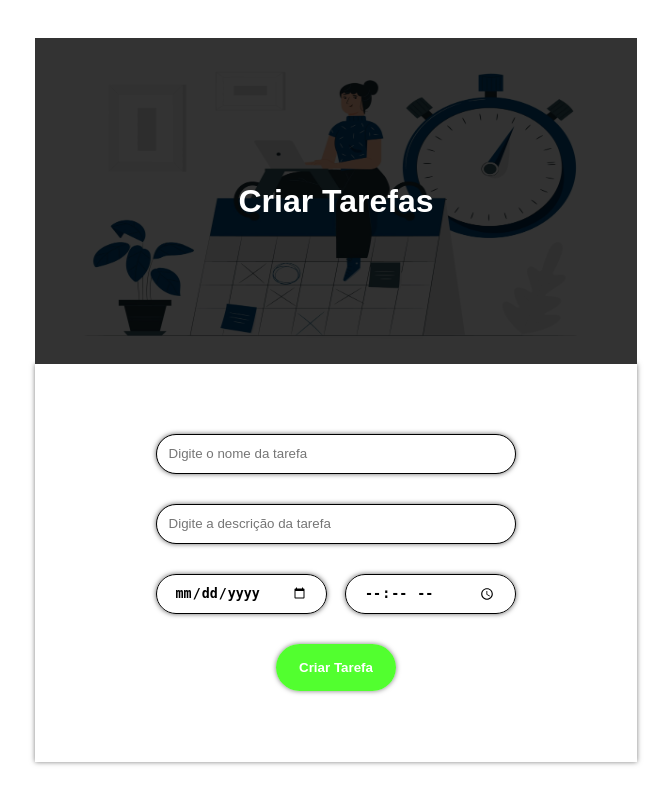
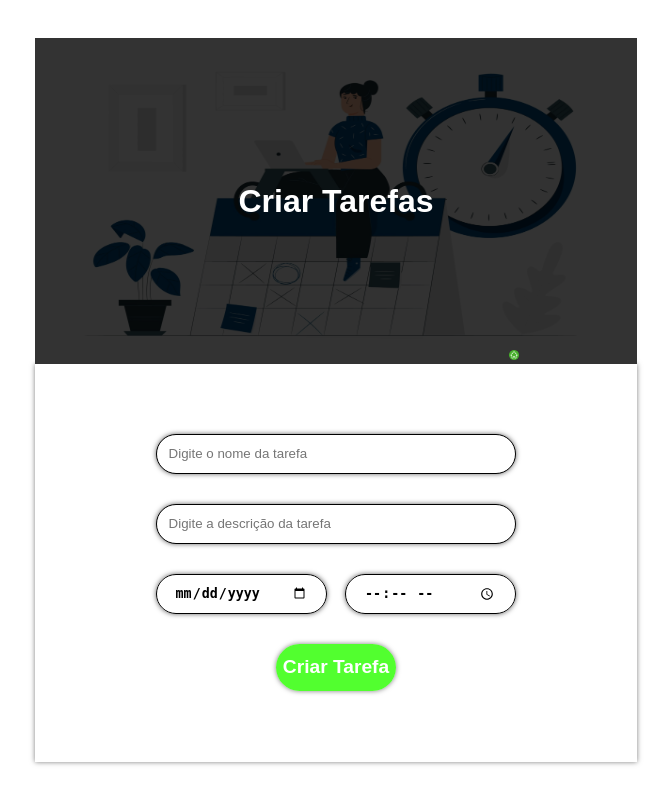
Before and after one commit to vitohzx/gerenciador_de_tarefa, a PHP site: page /create/criarTarefa.php in a window 1280 px wide. Shown: the whole page, without its empty margins (304-975 px from the left). Run offline with PHP 8.4, Linux system fonts and the light colour scheme.

Commit message:
Add files via upload
novo novo

```diff
--- a/gerenciador/create/criarTarefa.php
+++ b/gerenciador/create/criarTarefa.php
@@ -9,8 +9,10 @@
 <body>
     <div class="container">
         <div class="box1">
+
             <p class="txtcreate"> Criar Tarefas </p>
             <img src="../img/create.png" alt="" class="create">
+            <a href="../index.php"> <img src="../img/home.png" alt="" class="home"> </a>
         </div>
         <div class="box2">
             <form action="create.php" method="post">
--- a/gerenciador/create/style.css
+++ b/gerenciador/create/style.css
@@ -21,8 +21,9 @@
     height: 45%;
     width: 50%;
     background-color: black;
-    align-items: center;
-    justify-content: center;
+    justify-content: flex-end;
+    align-items: flex-end;
+
 }
 
 .box2 {
@@ -48,6 +49,9 @@
     font-weight: bold;
     font-size: 200%;
     z-index: 10;
+    top: 50%;
+    left: 50%;
+    transform: translate(-50%, -50%);
 }
 
 .box2 form {
@@ -79,6 +83,7 @@
     border: 0;
     box-shadow: 0 0 5px rgba(0, 0, 0, 0.5);
     cursor: pointer;
+    font-size: 120%;
 }
 
 input:focus {
@@ -122,3 +127,13 @@
     height: 10%;
     margin-top: 5%;
 }
+
+a {
+    z-index: 100;
+    position: absolute;
+}
+
+.home {
+    height: 8%;
+    width: 8%;
+}
--- a/gerenciador/update/updateTarefa.php
+++ b/gerenciador/update/updateTarefa.php
@@ -16,7 +16,6 @@
     document.getElementById("task").style.display = "flex";
     document.body.classList.add("no-scroll");
     document.getElementById("overlay").style.display = "block";
-
     document.body.classList.add("no-scroll");
   }
 
```
Also changed, not shown: gerenciador/tarefas.json (+1 -15 lines), gerenciador/img/home.png (added).
